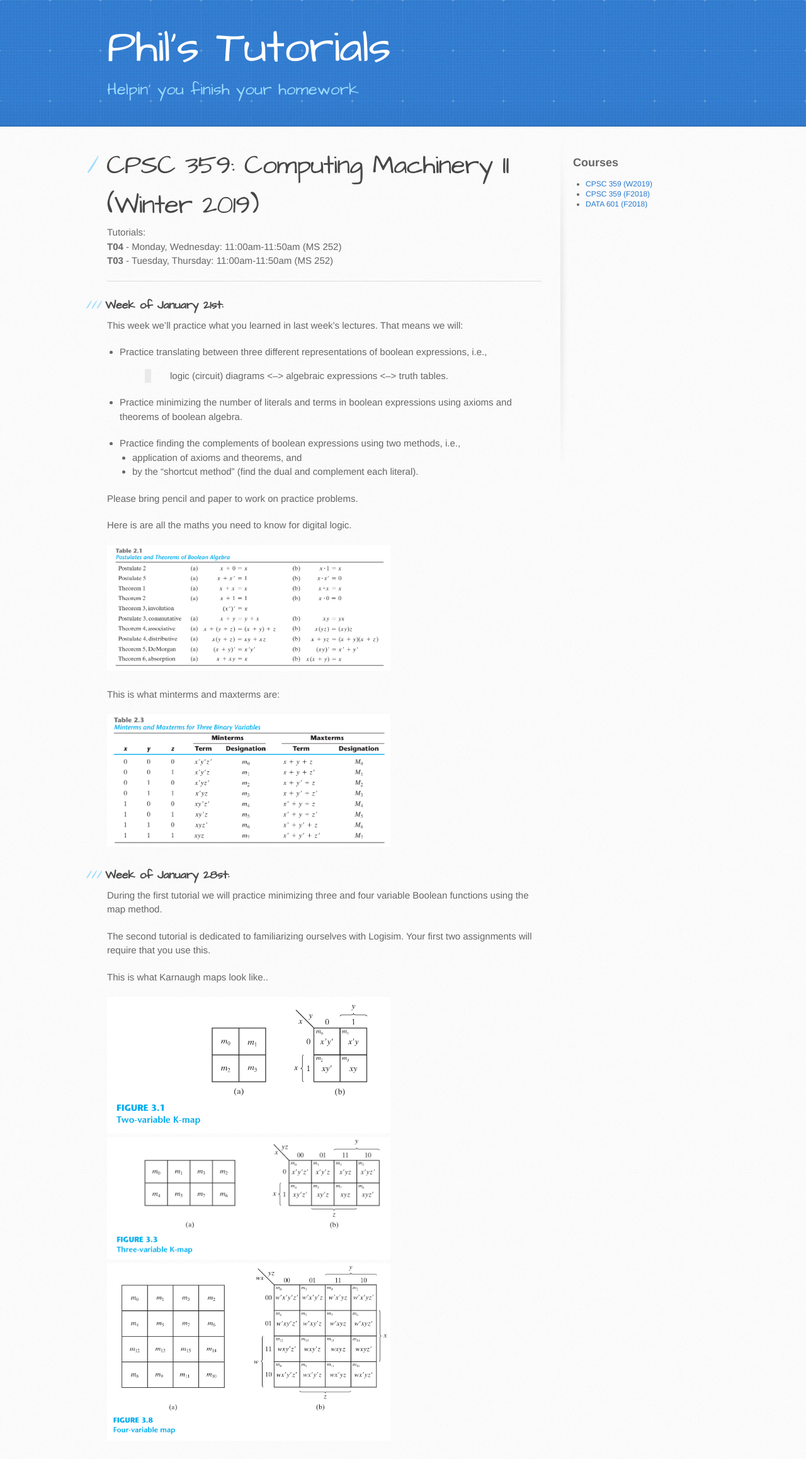
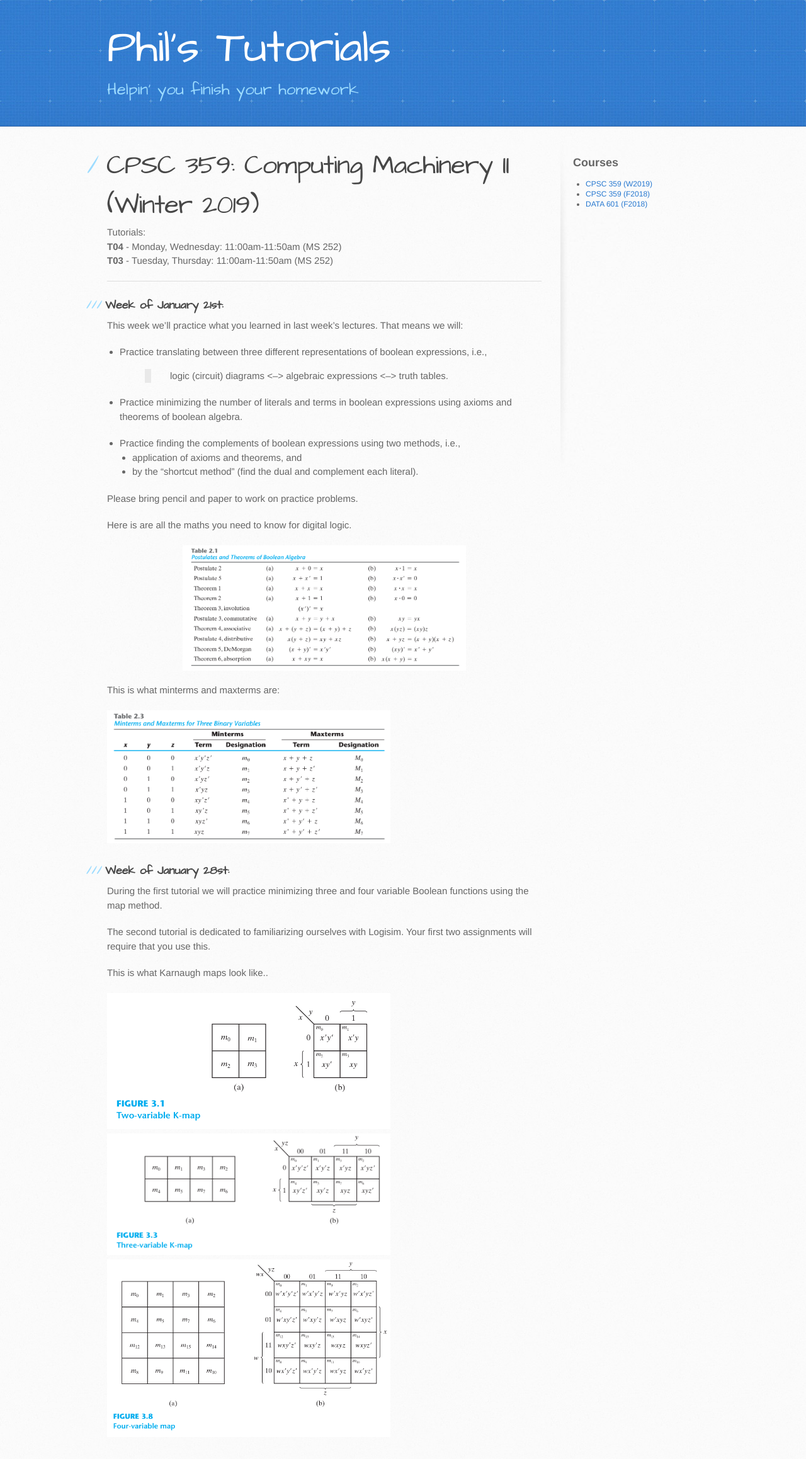
Before and after one commit to philstutorials/philstutorials.github.io, a Jekyll site: the page built from CPSC359W.md, in a window 1280 px wide. Shown: the whole page at 63% size. Built offline with Jekyll 4.4.1, drawn with Linux system fonts in a browser that asks for light colours; our own code applies the rules of GitHub Pages for plain Markdown files.

Commit message:
Update CPSC359W.md

```diff
--- a/CPSC359W.md
+++ b/CPSC359W.md
@@ -27,7 +27,8 @@ Please bring pencil and paper to work on practice problems.
 
 Here is are all the maths you need to know for digital logic.
 
-<img src="https://raw.githubusercontent.com/philstutorials/philstutorials.github.io/master/_data/postulates_theorems.png " width="450"/>
+<img style="display: block;
+    margin: 0 auto;" src="https://raw.githubusercontent.com/philstutorials/philstutorials.github.io/master/_data/postulates_theorems.png " width="450"/>
 
 This is what minterms and maxterms are:
 
```
